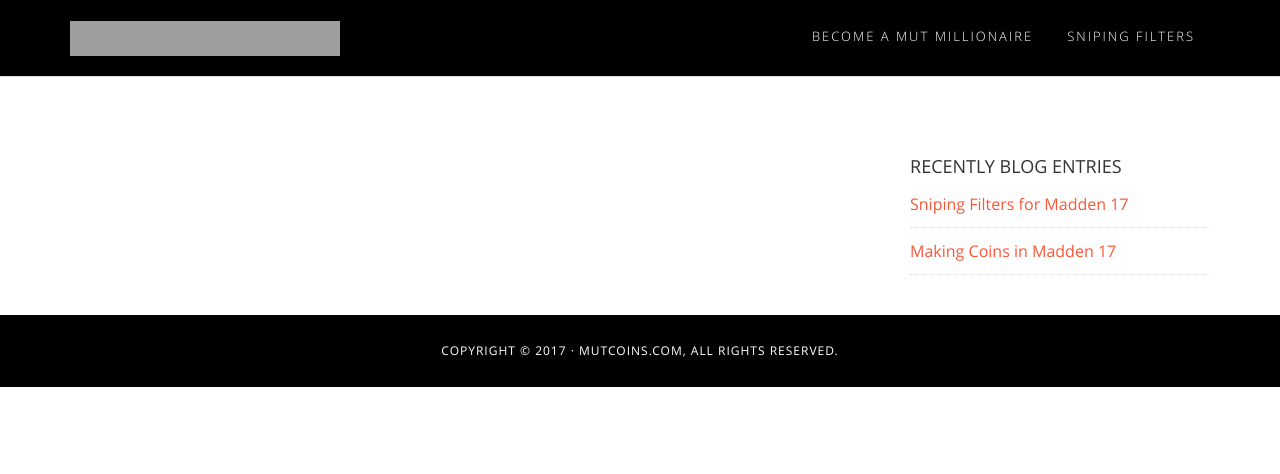
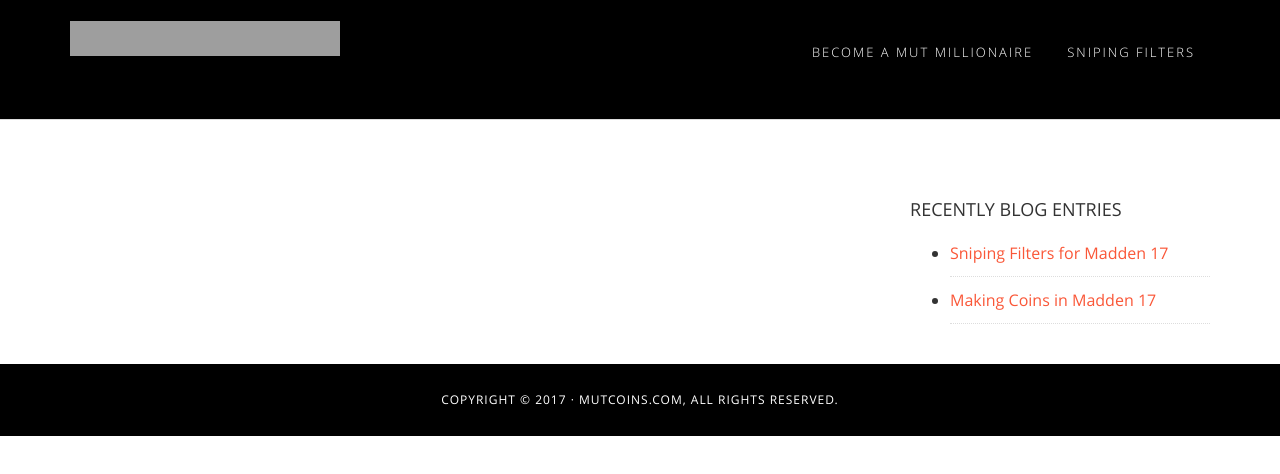
Before and after one commit to sjmcculloch/mutcoins, a website: page views/layouts/base.html in a window 1280 px wide. Drawn offline with nearby package versions, Linux system fonts and the light colour scheme; files that its build step writes are made by us from their sources; grey boxes are pictures that could not be loaded.

Commit message:
'styles'

```diff
--- a/css/style.css
+++ b/css/style.css
@@ -199,12 +199,10 @@ p {
 
 ol,
 ul {
-	margin: 0;
-	padding: 0;
+	margin-bottom: 30px;
 }
 
 li {
-	list-style-type: none;
 }
 
 hr {
```
